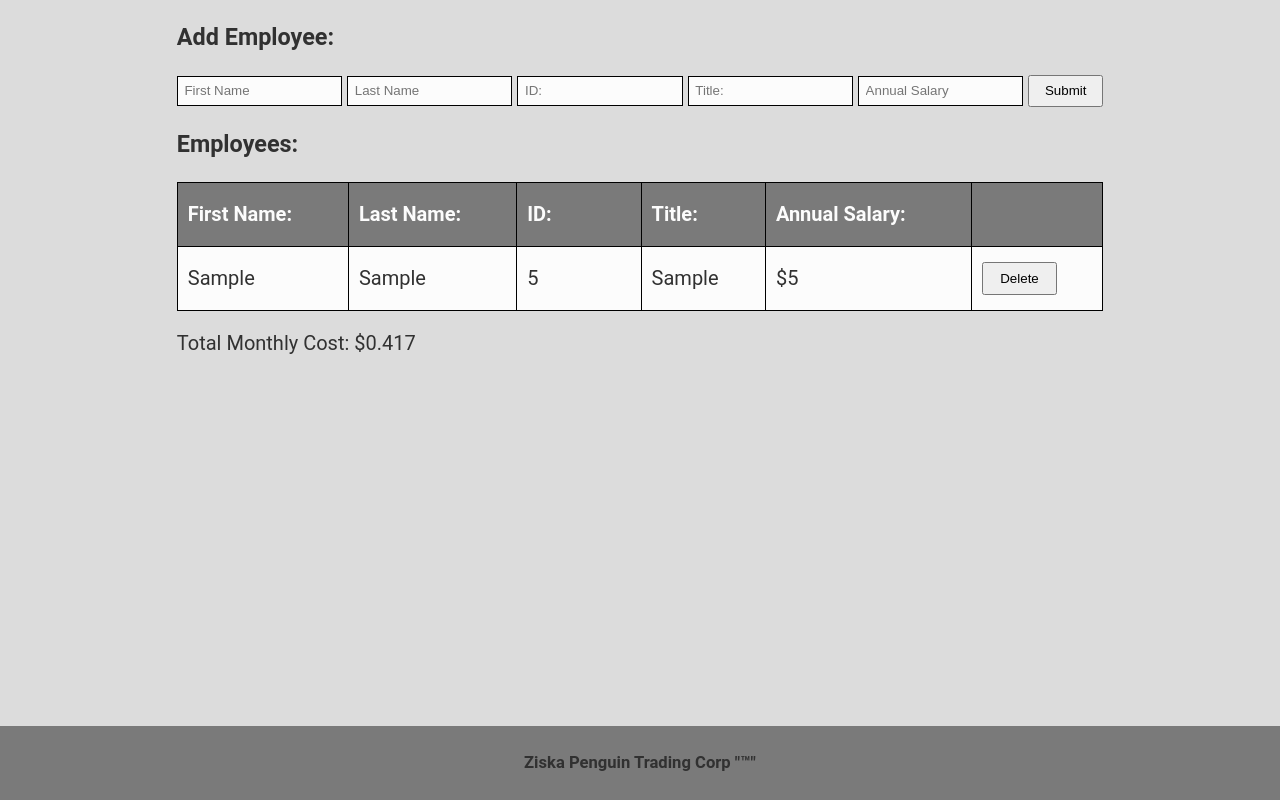
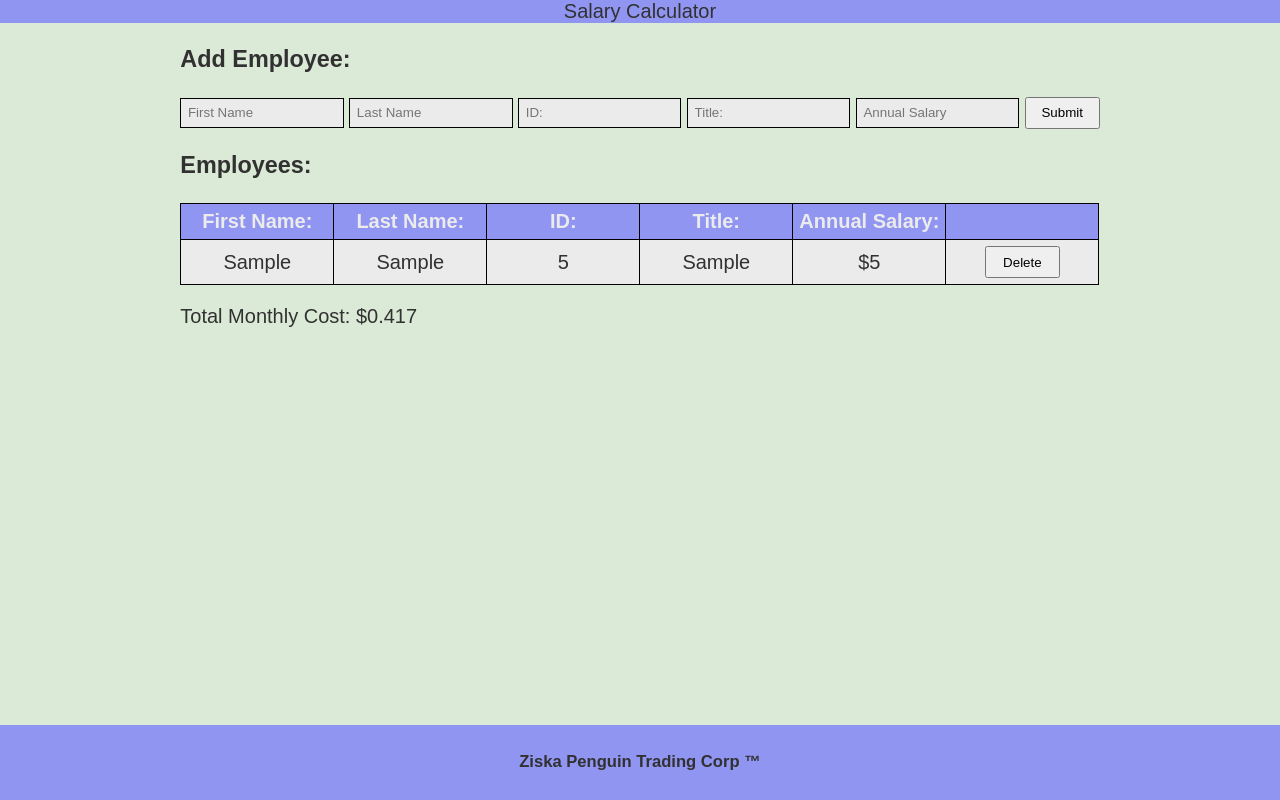
Before and after one commit to Alexander-Ruziska/weekend-js-salary-calculator, a plain HTML site: page index.html in a window 1280 px wide. Both pictures are taken after typing "Sample", "Sample", "5", "Sample", "5" into the empty fields and a click on the button "Submit". Drawn offline with Linux system fonts and the light colour scheme.

Commit message:
Finished

```diff
--- a/index.html
+++ b/index.html
@@ -6,10 +6,9 @@
     <link rel="stylesheet" href="style.css">
     <script defer src="script.js"></script>
     <title>Salary Calculator</title>
+    <header>Salary Calculator</header>
 </head>
 <main>
-
-
     <section>
       <h3>Add Employee:</h3>
       <form onsubmit="formHandler(event)">
@@ -54,7 +53,7 @@
   </main>
 
   <footer>
-    <h5>Ziska Penguin Trading Corp "&trade;"</h5>
+    <h5>Ziska Penguin Trading Corp &trade;</h5>
   </footer>
 </body>
 </html>
--- a/script.js
+++ b/script.js
@@ -33,20 +33,35 @@ function formHandler(event){
 }
 
 function updateTotal(){
+    // Get all elements on the page that have a data-annual-salary attribute
     const salaryCell = document.querySelectorAll('[data-annual-salary]');
     let totalMonthlyCost = 0;
 
+    // Loop through each element that has a data-annual-salary attribute
     salaryCell.forEach(cell => {
+        // Get the value of the data-annual-salary attribute for the current element
         const annualSalary = cell.getAttribute('data-annual-salary');
+
+        // Check if the annual salary is not empty or null
         if (annualSalary) {
+            // Calculate the monthly salary by dividing the annual salary by 12
             const monthlySalary = Number(annualSalary) / 12;
+
+            // Add the monthly salary to the total monthly cost
             totalMonthlyCost += monthlySalary;
         }
     });
 
-    const paragraph = document.getElementById('total-monthly-cost');
-    if (paragraph) {
-        paragraph.textContent = `Total Monthly Cost: $${totalMonthlyCost.toLocaleString()}`;
+    // Get the paragraph element that will display the total monthly cost
+    const inTheRed = document.getElementById('total-monthly-cost');
+    if (inTheRed) {
+        if (totalMonthlyCost > 20000) {
+            inTheRed.style.backgroundColor = '#e84f66';
+            alert('Out of budget!');
+        } else {
+            inTheRed.style.backgroundColor = '';
+        }
+        inTheRed.textContent = `Total Monthly Cost: $${totalMonthlyCost.toLocaleString()}`;
     }
 }
 
--- a/style.css
+++ b/style.css
@@ -1,7 +1,7 @@
-/* GLOBAL TYPOGRAPHY */
+
 body {
-    background-color: #dcdcdc;
-    font-family: 'Roboto', sans-serif;
+    background-color: #dbead6;
+    font-family:Arial, Helvetica, sans-serif;
     color: #313131;
     font-size: 1.25em;
   }
@@ -17,9 +17,10 @@ body {
     flex-direction: column;
   }
   header {
-    height: 8em;
-    background-color: #7a7a7a;
+    flex-basis: em; /* increased height */
+    background-color: #9095f2;
     text-align: center;
+    width: 100%; /* added to make the header span the whole window */
   }
   main {
     flex: auto;
@@ -27,8 +28,8 @@ body {
     margin: auto;
   }
   footer {
-    height: 8em;
-    background-color: #7a7a7a;
+    height: 5em;
+    background-color: #9095f2;
     text-align: center;
   }
 
@@ -36,20 +37,17 @@ body {
   /* HEADER/FOOTER */
   header, footer {
     height: 100%;
+    width: 100%;
     display: flex;
     justify-content: center;
     align-items: center;
   }
-  h1 {
-    font-size: 2.5em;
-  }
-
 
   /* FORM ELEMENTS */
   input {
     padding: .5em;
-    width: 150px;
-    background: #FCFCFC;
+    width: 148px;
+    background: #ebebeb;
     border: 1px solid;
   }
   button {
@@ -58,27 +56,29 @@ body {
   }
 
 
-  /* TABLE */
+  ///////////////////////////
   table {
     width: 100%;
     text-align: left;
   }
   table, th, td {
-    border: 1px solid black;
+    border: 1px solid rgb(0, 0, 0);
     border-collapse: collapse;
-    height: 2.15em;
+    height: 1em;
   }
   th, td {
-    padding: .5em;
-    min-width: 3.5em;
+    padding: .3em;
+    min-width: 7em;
+    text-align: center;
   }
+
   thead {
-    background: #7a7a7a;
-    color: #fcfcfc;
+    background: #9095f2;
+    color: #ebebeb;
   }
   tbody tr:nth-child(odd){
-    background: #fcfcfc;
+    background: #ebebeb;
   }
   tbody tr:nth-child(even){
-    background: #dcdcdc;
+    background: #ebebeb;
   }
```
